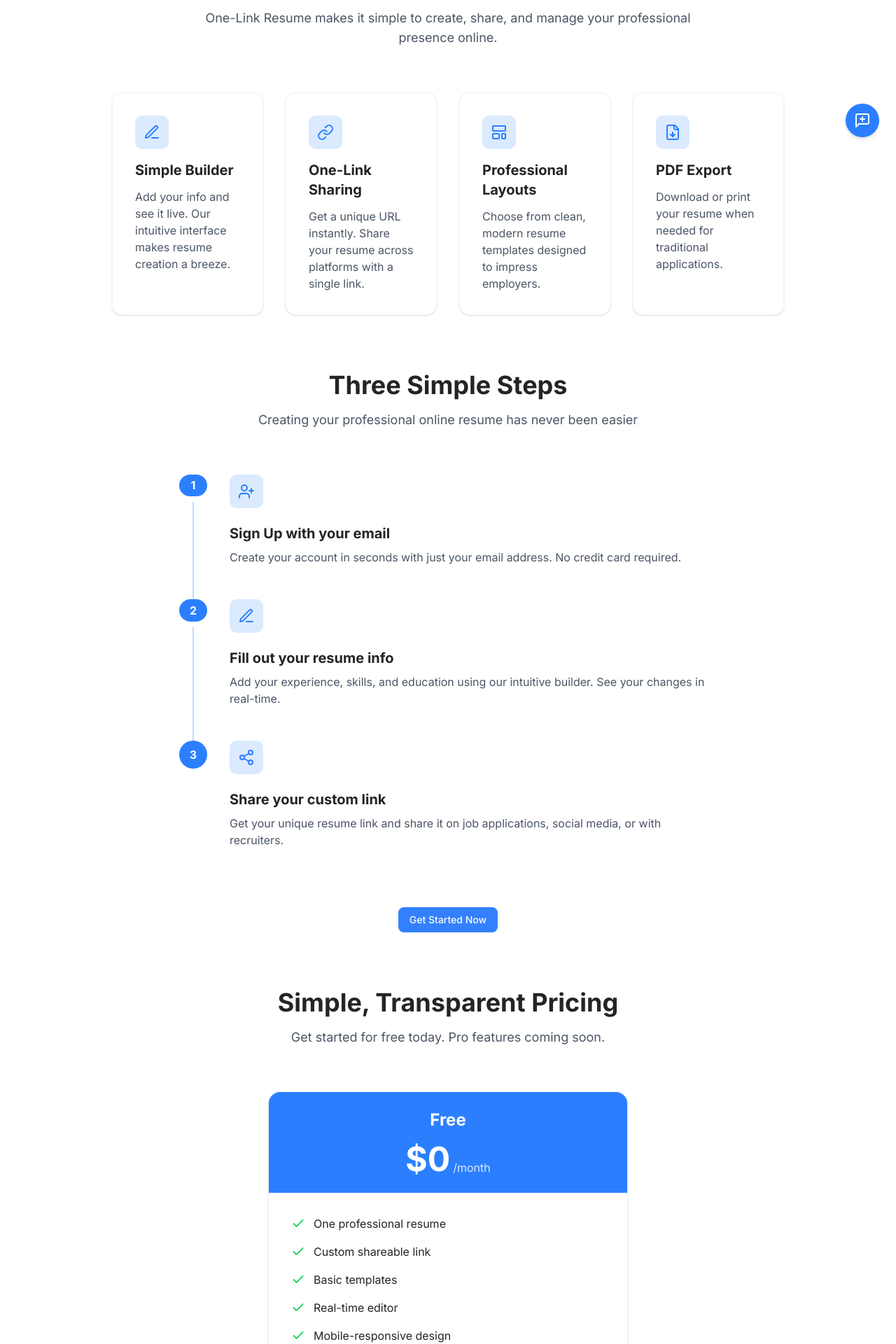
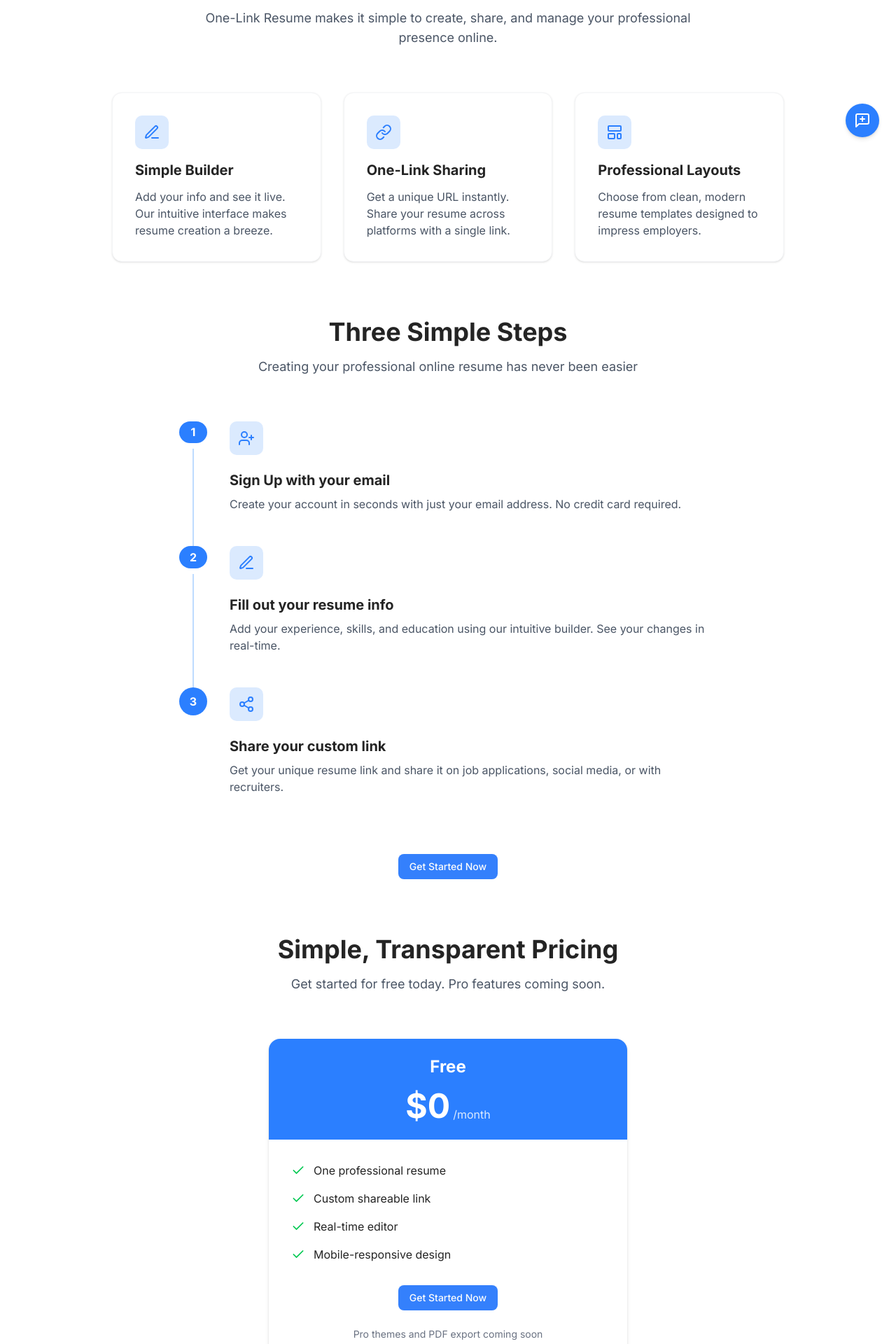
Before and after one commit to saadksioui/resuma, a Next.js app: page / in a window 1280 px wide. Shown: the part 580-2500 px from the top of the page at 70% size. Built offline with nearby package versions, Linux system fonts and the light colour scheme; no server answers.

Commit message:
fix: adjust grid layout in Features component and comment out unused Pricing feature

```diff
--- a/app/_components/Features.tsx
+++ b/app/_components/Features.tsx
@@ -60,7 +60,7 @@
           </p>
         </div>
 
-        <div className="grid grid-cols-1 md:grid-cols-2 lg:grid-cols-4 gap-8">
+        <div className="grid grid-cols-1 md:grid-cols-1 lg:grid-cols-3 gap-8">
           <FeatureCard
             title="Simple Builder"
             description="Add your info and see it live. Our intuitive interface makes resume creation a breeze."
@@ -82,12 +82,12 @@
             delay={300}
           />
 
-          <FeatureCard
+          {/* <FeatureCard
             title="PDF Export"
             description="Download or print your resume when needed for traditional applications."
             icon={<FileDown className="w-6 h-6 text-blue-500" />}
             delay={400}
-          />
+          /> */}
         </div>
       </div>
     </section>
--- a/app/_components/Pricing.tsx
+++ b/app/_components/Pricing.tsx
@@ -44,7 +44,7 @@
                 {[
                   'One professional resume',
                   'Custom shareable link',
-                  'Basic templates',
+                  /* 'Basic templates', */
                   'Real-time editor',
                   'Mobile-responsive design'
                 ].map((feature, index) => (
```
